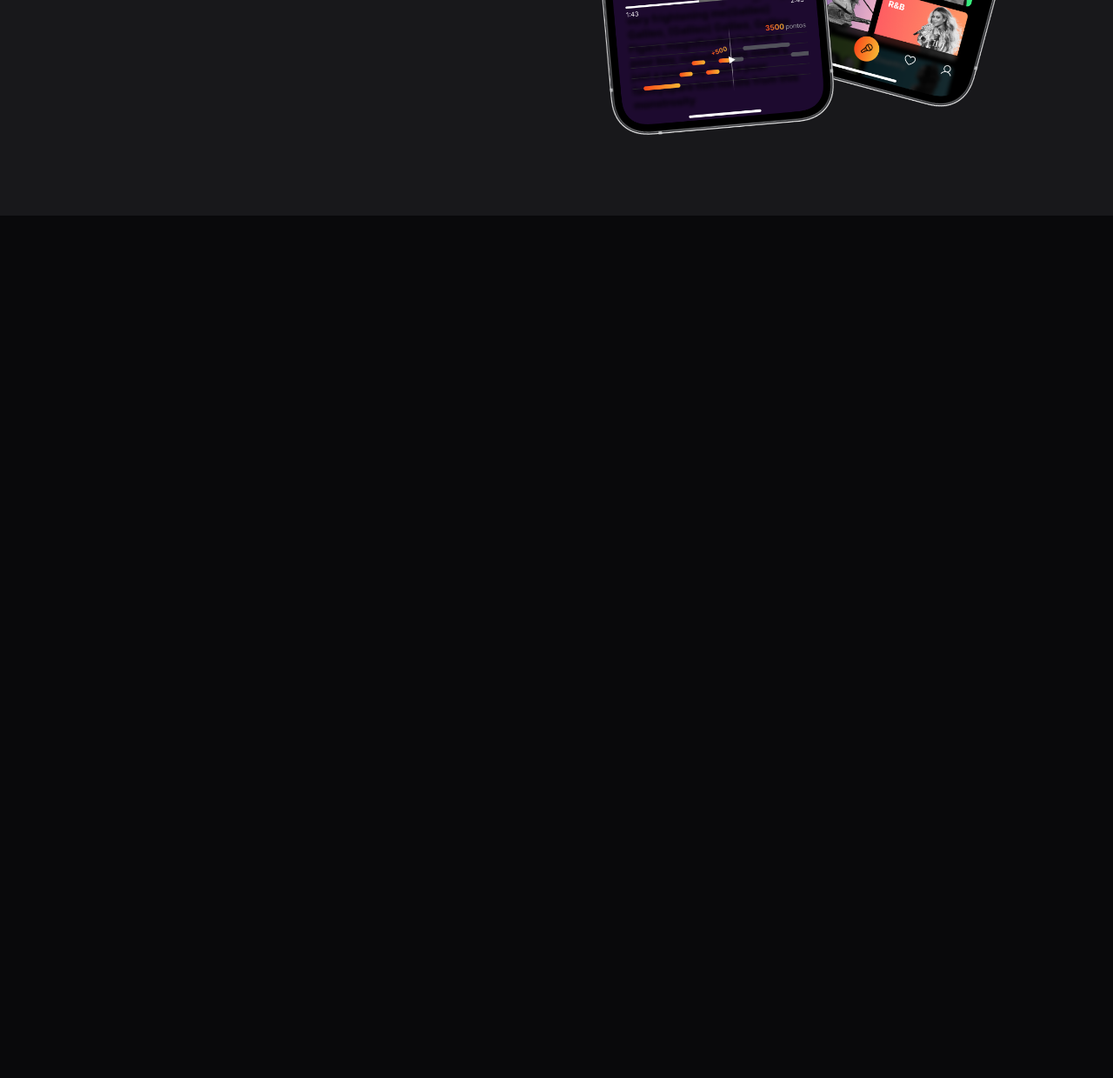
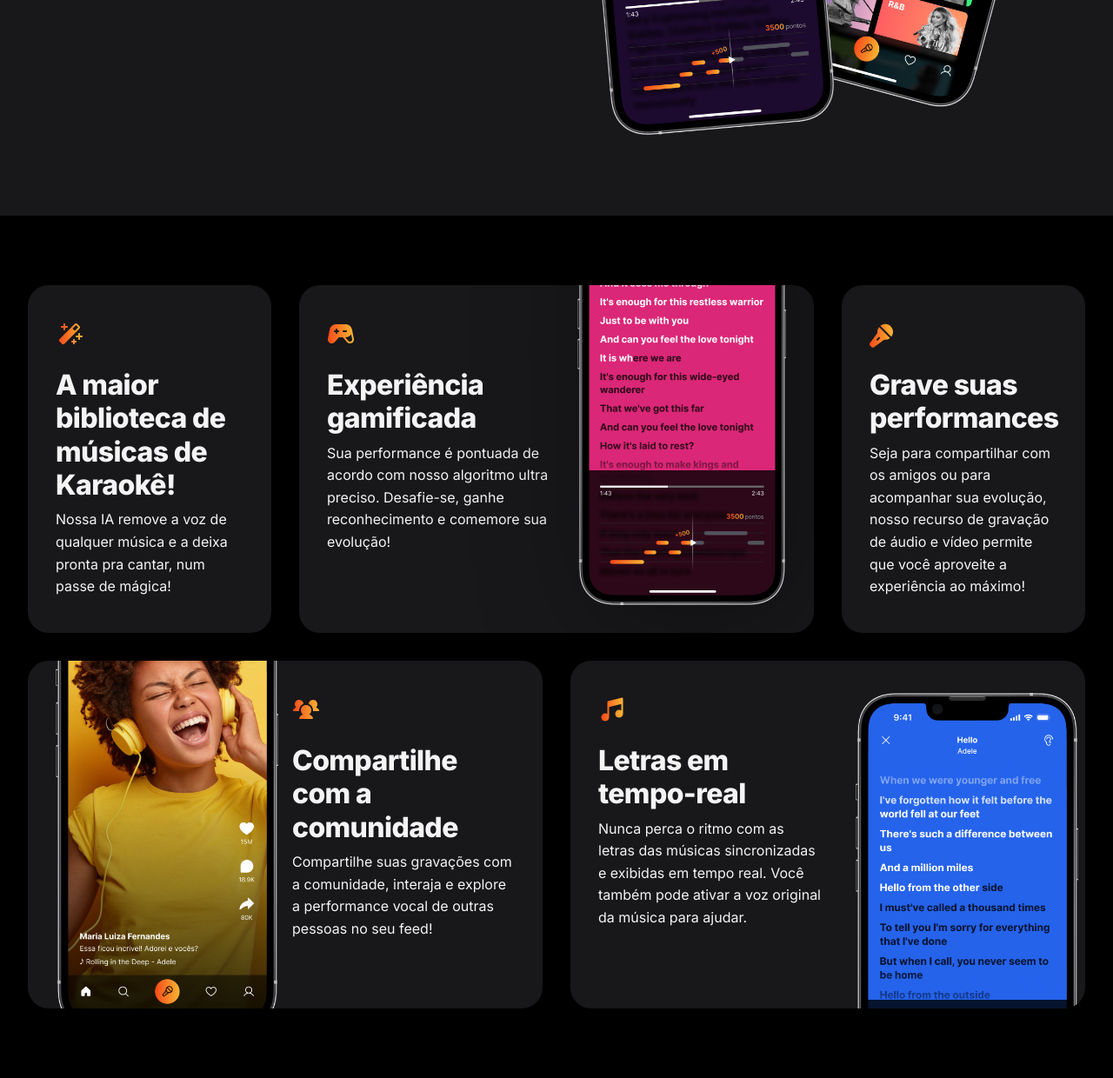
Before and after one commit to Leonardodev126/Landing-page-de-aplica-es, a plain HTML site: page Projeto/index.html in a window 1280 px wide. Shown: the part 1411-2651 px from the top of the page at 87% size. Before the commit the page ends 1659 px from the top, so only its background shows below. Drawn offline with Linux system fonts and the light colour scheme.

Commit message:
Sessão features

```diff
--- /dev/null
+++ b/Projeto/css/cards.css
@@ -0,0 +1,9 @@
+.card {
+    background: var(--surface-color);
+    border: 1px solid var(--stroke-color);
+    border-radius: 1.5rem;
+
+    & h3 {
+        margin-top: 1rem;
+    }
+}
--- /dev/null
+++ b/Projeto/css/features.css
@@ -0,0 +1,87 @@
+/* Apenas no DesKtop */
+
+#features {
+
+    background-color: black;
+
+    & .cards {
+        grid-template-columns: 17.5rem 1fr 1fr 17.5rem;
+        grid-template-rows: 25rem 25rem;
+        gap: 2rem;
+    }
+
+    & .card {
+        position: relative;
+        overflow: hidden;
+
+        & img.desktop-only {
+            position: absolute;
+            max-width: 15rem;
+            filter: drop-shadow(1rem 1rem 4rem rgb(0 0 0 / 0.34));
+        }
+    }
+
+    & .card:nth-child(1){
+        grid-column: 1/2;
+    }
+
+    & .card:nth-child(2) {
+        grid-column: 2/4;
+
+        & > div {
+            max-width: 16rem;
+        }
+
+        & .desktop-only {
+            bottom: 2rem;
+            right: 2rem;
+        }
+    }
+
+    & .card:nth-child(3) {
+        grid-column: 4/5;
+    }
+
+    & .card:nth-child(4) {
+        grid-column: 1/3;
+        grid-row: 2/3;
+
+        & > div {
+            max-width: 16rem;
+            margin-left: auto;
+        }
+
+        & .img-4 {
+            max-width: 16rem;
+            position: relative;
+            top: -26rem;
+        }
+
+        & .desktop-only {
+            bottom: 2rem;
+            left: 2rem;
+        }
+    }
+
+    & .card:nth-child(5) {
+        grid-column: 3/5;
+        grid-row: 2/3;
+
+        & > div {
+            max-width: 16rem;
+        }
+
+        & .img-5 {
+            max-width: 16rem;
+            position: relative;
+            left: 18.5rem;
+            bottom: 17rem;
+        }
+
+        & .desktop-only {
+            top: 2rem;
+            right: 2rem;
+        }
+    }
+
+}
--- a/Projeto/css/global.css
+++ b/Projeto/css/global.css
@@ -42,8 +42,12 @@
     --px-lg: 1.5rem;  /* Padding-lateral do meu app para mobile */
 }
 
+html {
+    scroll-behavior: smooth;
+}
+
 body {
-    background-color: var(--bg-color);
+    background-color: black; /* var(--bg-color) */
     height: 100%;
     font-family: var(--ff-sans);
     font-weight: var(--fw-base);
--- a/Projeto/css/index.css
+++ b/Projeto/css/index.css
@@ -6,3 +6,5 @@
 @import url(hero-section.css);
 @import url(sections.css);
 @import url(about-section.css);
+@import url(cards.css);
+@import url(features.css) (width >= 80rem); /* Só irá importar esse estilo css se a tela for maior que 1280px */
--- a/Projeto/css/utilitys.css
+++ b/Projeto/css/utilitys.css
@@ -62,6 +62,7 @@
     display: grid;
 }
 
+
 /* Media querie para o container-DESKTOP */
 @media (width >= 80em) {
 
--- a/Projeto/index.html
+++ b/Projeto/index.html
@@ -17,7 +17,7 @@
                     <img src="assets/icons/logo.svg" alt="Logo Zingen">
                 </a>
 
-                <a href="#about" class="desktop-only">Conheça o app</a>
+                <a href="#about" class="desktop-only scroll">Conheça o app</a>
                 <a href="#features" class="desktop-only">Funcionalidades</a>
                 <a href="#pricing" class="desktop-only">Planos e preços</a>
 
@@ -61,5 +61,51 @@
             </div>
         </div>
     </section>
+
+    <section id="features">
+        <div class="cards container py-xl grid gap-1.5">
+            <div class="card py-lg px-lg">
+                <img src="assets/icons/MagicWand.svg" alt="">
+                <h3>A maior biblioteca de músicas de Karaokê!</h3>
+                <p>Nossa IA remove a voz de qualquer música e a deixa pronta pra cantar, num passe de mágica!</p>
+            </div>
+
+            <div class="card py-lg px-lg">
+                <div>
+                    <img src="assets/icons/GameController.svg" alt="">
+                    <h3>Experiência gamificada</h3>
+                    <p>Sua performance é pontuada de acordo com nosso algoritmo ultra preciso. Desafie-se, ganhe reconhecimento e comemore sua evolução!</p>
+                </div>
+                <img class="desktop-only" src="assets/images/Tela 2.png" alt="">
+            </div>
+
+            <div class="card py-lg px-lg">
+                <div>
+                    <img src="assets/icons/MicrophoneStage.svg" alt="">
+                    <h3>Grave suas performances</h3>
+                    <p>Seja para compartilhar com os amigos ou para acompanhar sua evolução, nosso recurso de gravação de áudio e vídeo permite que você aproveite a experiência ao máximo! </p>
+                </div>
+            </div>
+
+            <div class="card py-lg px-lg">
+                <div>
+                    <img src="assets/icons/UsersThree.svg" alt="">
+                    <h3>Compartilhe com a comunidade</h3>
+                    <p>Compartilhe suas gravações com a comunidade, interaja e explore a performance vocal de outras pessoas no seu feed!</p>
+                </div>
+                <img src="assets/images/Tela 1.png" class="img-4" alt="">
+            </div>
+
+            <div class="card py-lg px-lg">
+                <div>
+                    <img src="assets/icons/MusicNotes.svg" alt="">
+                    <h3>Letras em tempo-real</h3>
+                    <p>Nunca perca o ritmo com as letras das músicas sincronizadas e exibidas em tempo real. Você também pode ativar a voz original da música para ajudar.</p>
+                </div>
+                <img src="assets/images/Tela 3.png" class="img-5" alt="">
+            </div>
+        </div>
+    </section>
+
 </body>
 </html>
```
Also changed, not shown: hora.txt (added).
